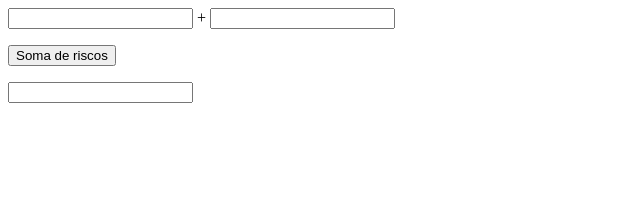
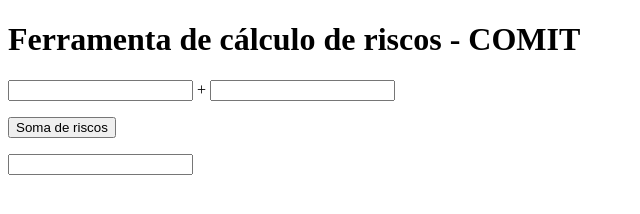
Before and after one commit to MSC-LIT/MSC-LIT.github.io, a plain HTML site: page index.html in a window 1280 px wide. Shown: the whole page, without its empty margins (0-640 px from the left). Drawn offline with Linux system fonts and the light colour scheme.

Commit message:
Update index.html

```diff
--- a/index.html
+++ b/index.html
@@ -2,10 +2,10 @@
 <html lang="pt-br">
 <head>
     <meta charset="UTF-8">
-    <title></title>
+    <title>Ferramenta de cálculo de riscos - COMIT</title>
 </head>
 <body>
-
+   <h1>Ferramenta de cálculo de riscos - COMIT</h1>
 <input type="text" id="var1"/> + <input type="text" id="var2"/>
 
 
@@ -26,4 +26,3 @@
 </script>
 
 </body>
-</html>
```
